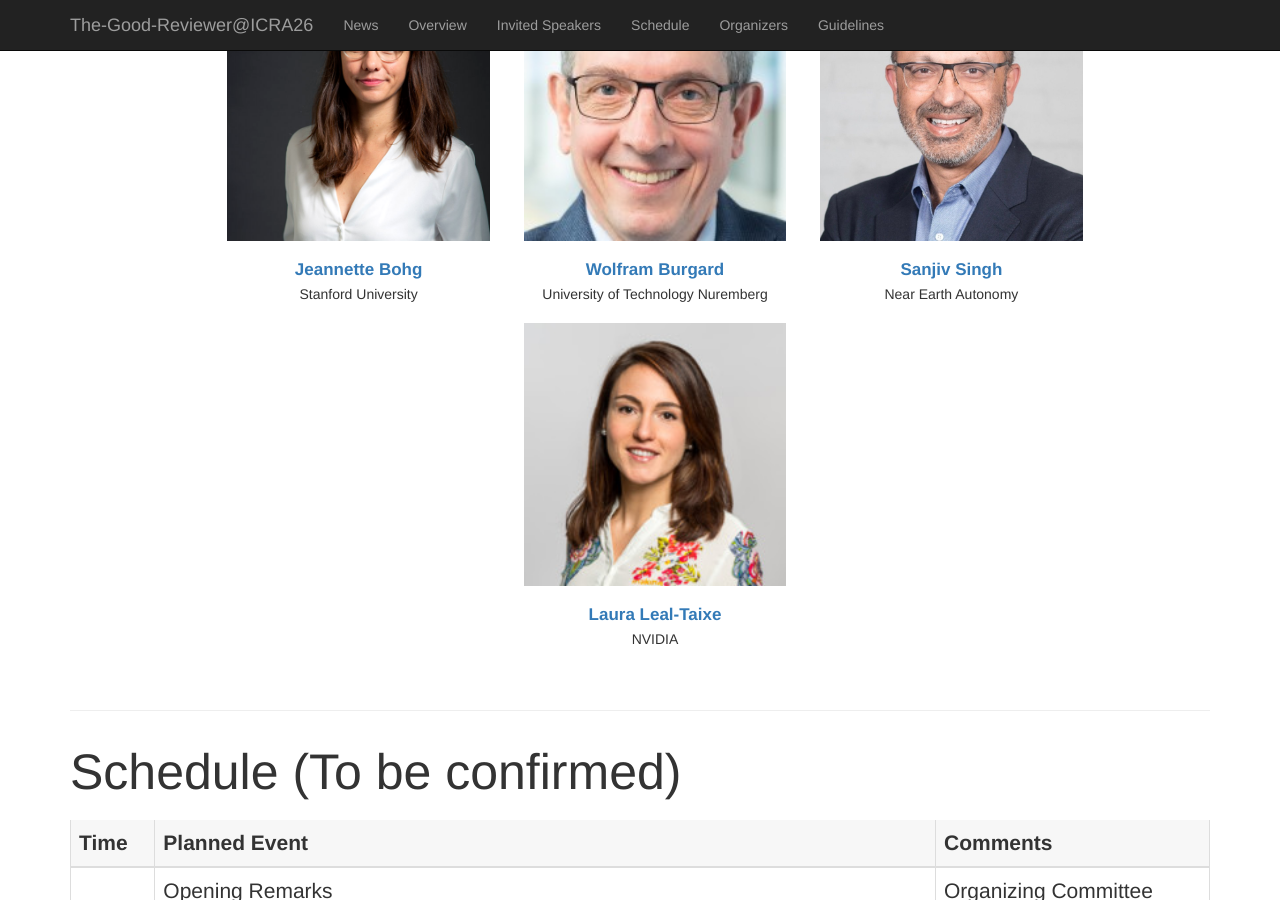
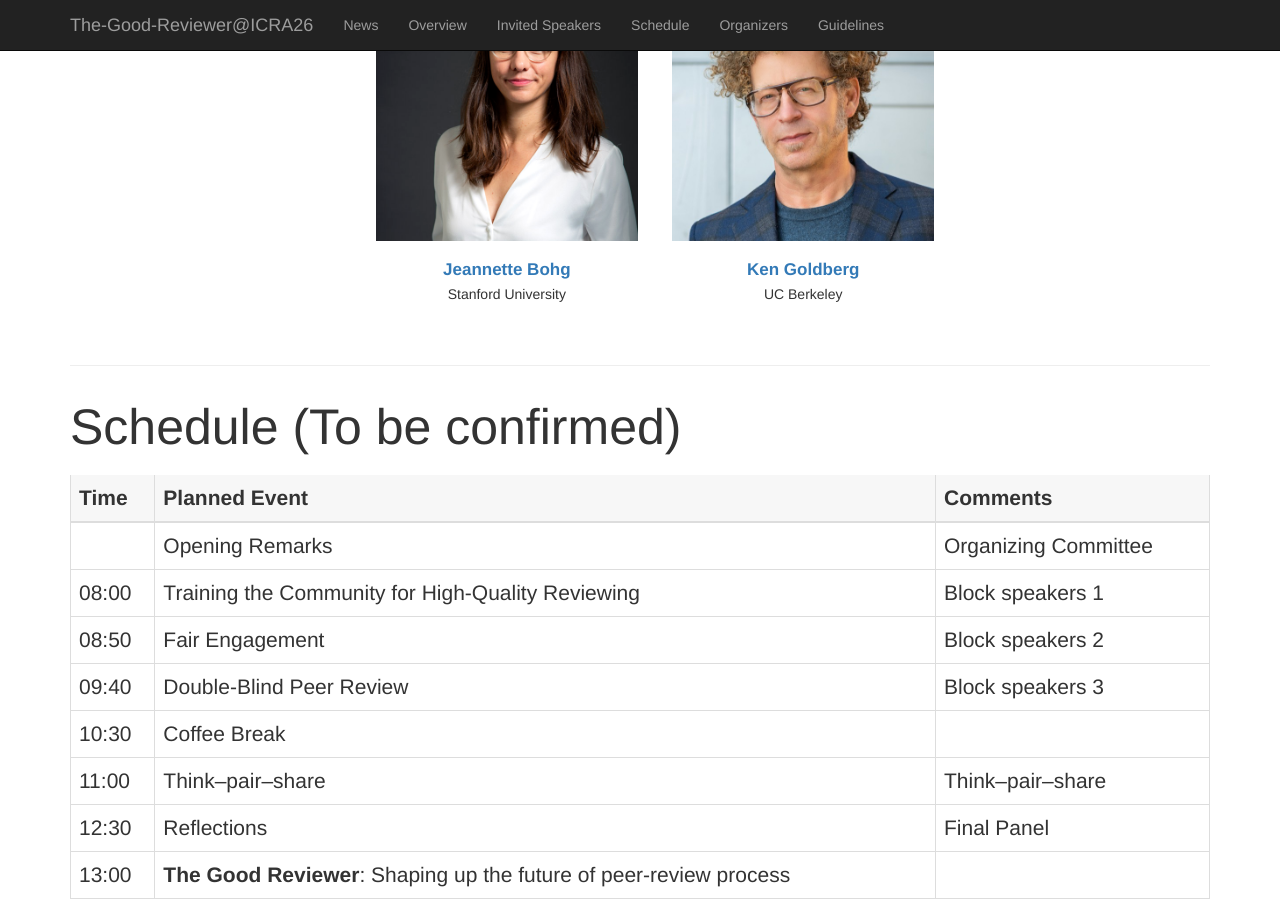
Before and after one commit to alejandrofontan/The-Good-Reviewer-ICRA26, a Jekyll site: the page built from index.html, in a window 1280 px wide and 900 px high, scrolled down 1669 px. Built offline with Jekyll 4.4.1, drawn with Linux system fonts in a browser that asks for light colours.

Commit message:
update speakers

```diff
--- a/_data/speakers.yaml
+++ b/_data/speakers.yaml
@@ -22,20 +22,8 @@
   position: Assistant Professor
   affiliation: Stanford University
 
-- name: Wolfram Burgard
-  image: /assets/images/wolfram_burgard.jpeg
-  web: https://www.linkedin.com/in/burgard/
+- name: Ken Goldberg
+  image: /assets/images/ken_goldberg.jpeg
+  web: https://goldberg.berkeley.edu/
   position: Professor
-  affiliation: University of Technology Nuremberg
-
-- name: Sanjiv Singh
-  image: /assets/images/sanjiv_singh.jpeg
-  web: https://www.linkedin.com/in/sanjiv-singh-8571824/
-  position: CEO
-  affiliation: Near Earth Autonomy
-
-- name: Laura Leal-Taixe
-  image: /assets/images/laura_leal-taixe.jpeg
-  web: https://www.linkedin.com/in/lealtaixe/
-  position: Senior Research Manager
-  affiliation: NVIDIA
+  affiliation: UC Berkeley
```
Also changed, not shown: assets/images/ken_goldberg.jpeg (added).
